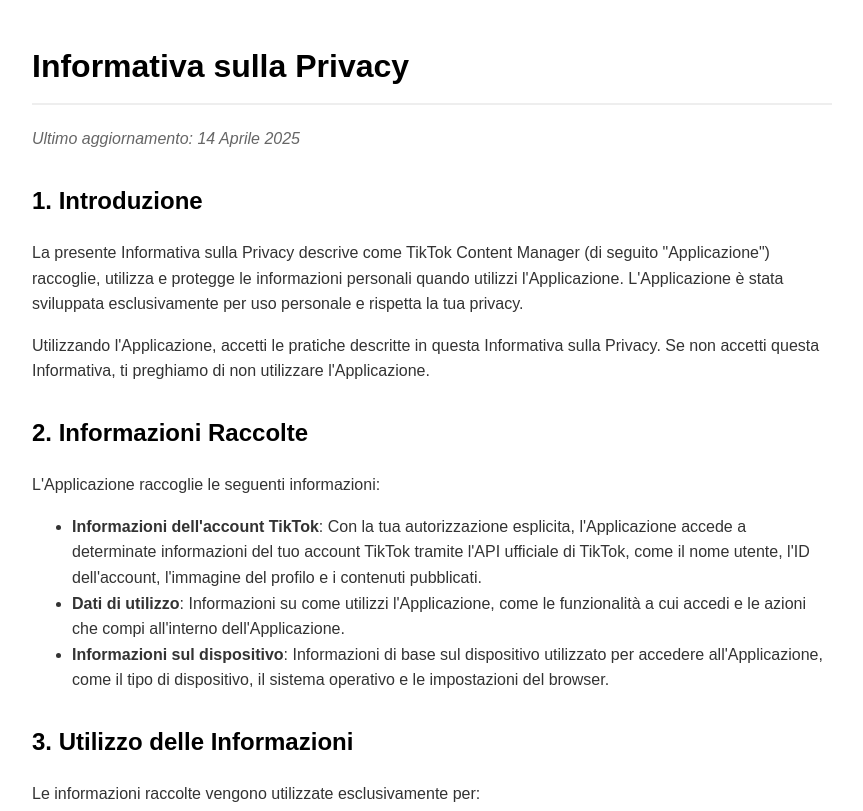
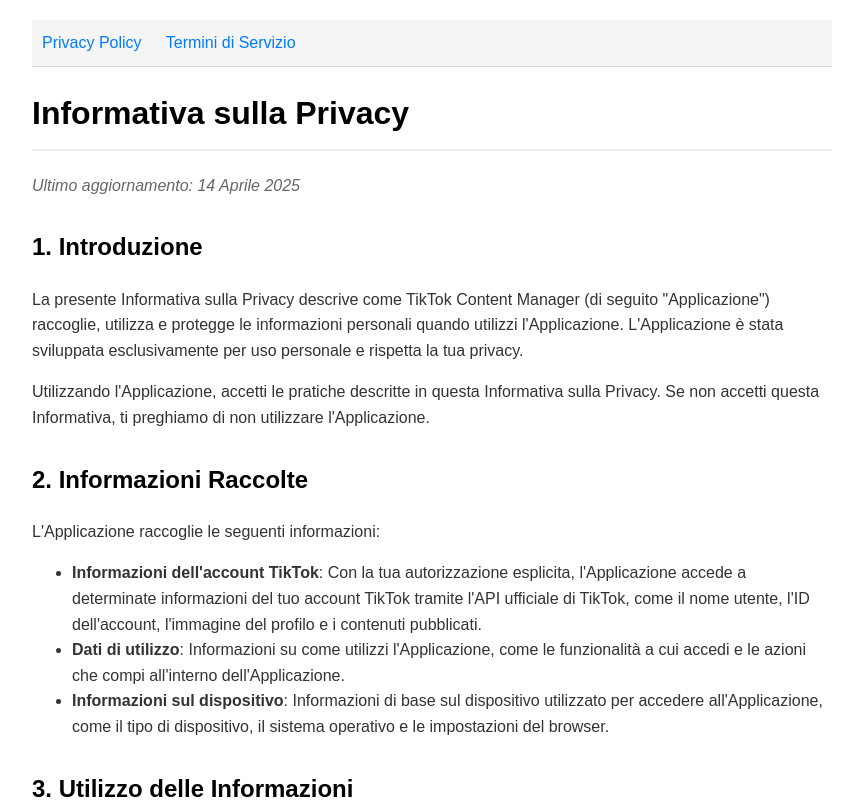
Before and after one commit to Marcy22P/TikTok-API-Policy-Test, a plain HTML site: page index.html in a window 1280 px wide. Shown: the top 811 px of the page, without its empty margins (208-1071 px from the left). Drawn offline with Linux system fonts and the light colour scheme.

Commit message:
fix: added a nav bar

```diff
--- a/index.html
+++ b/index.html
@@ -34,6 +34,11 @@
     </style>
 </head>
 <body>
+    <nav style="background: #f5f5f5; padding: 10px; border-bottom: 1px solid #ddd; margin-bottom: 20px;">
+        <a href="index.html" style="margin-right: 20px; text-decoration: none; color: #007bff;">Privacy Policy</a>
+        <a href="terms-of-service.html" style="text-decoration: none; color: #007bff;">Termini di Servizio</a>
+    </nav>
+
     <h1>Informativa sulla Privacy</h1>
     <div class="date">Ultimo aggiornamento: 14 Aprile 2025</div>
 
```
Also changed, not shown: terms-of-service.html (+4 -0 lines).
